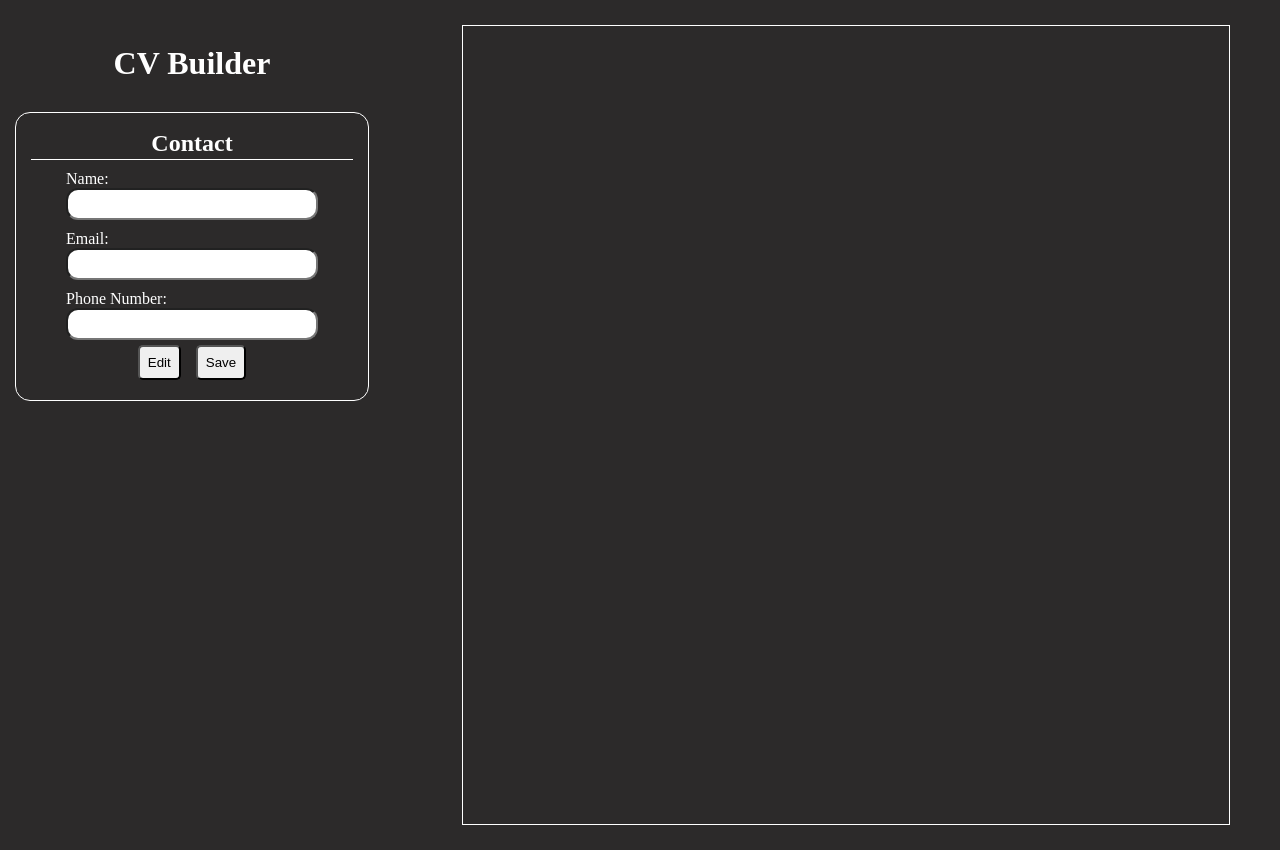
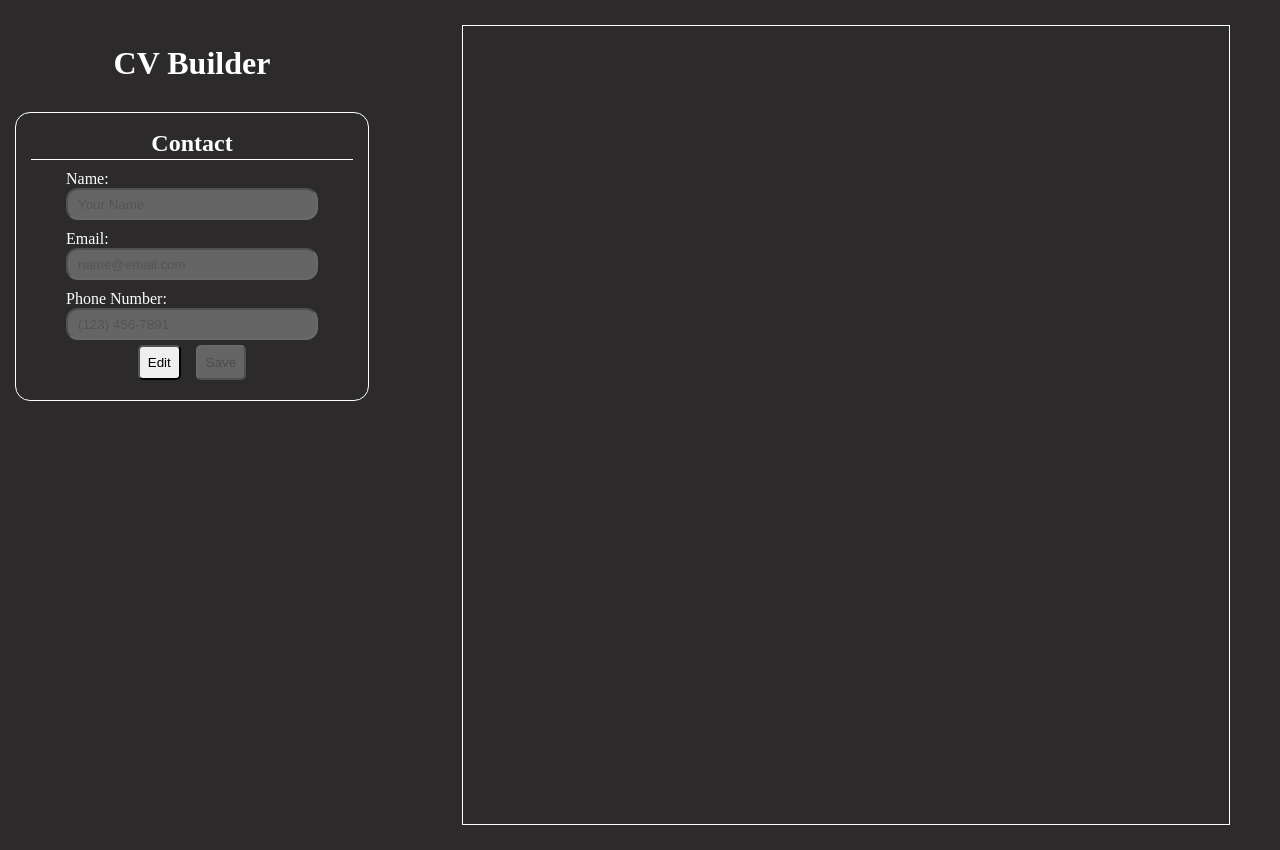
Before and after one commit to dfitch96/cv-app, a React (Vite) app: page / in a window 1280 px wide. Built offline with nearby package versions, Linux system fonts and the light colour scheme.

Commit message:
finished basic functionality editing form data and disabling/enabling the contact form

```diff
--- a/src/components/ButtonGroup.jsx
+++ b/src/components/ButtonGroup.jsx
@@ -1,12 +1,12 @@
 
 
 
-export default function ButtonGroup(){
+export default function ButtonGroup({disabled, handleEdit, handleSave}){
 
   return (
     <div className="button-group">
-      <button>Edit</button>
-      <button>Save</button>
+      <button type="button" onClick={handleEdit} disabled={!disabled}>Edit</button>
+      <button type="submit" onClick={handleSave} disabled={disabled}>Save</button>
     </div>
   )
 
--- a/src/components/ContactCard.jsx
+++ b/src/components/ContactCard.jsx
@@ -2,17 +2,44 @@
 import Input from './Input';
 import ButtonGroup from './ButtonGroup';
 import '../styles/Input.css';
+import { useState } from 'react';
+
+
+
 
 export default function ContactCard(){
+  const [isDisabled, setIsDisabled] = useState(true);
+  const [formData, setFormData] = useState({
+    name: 'Your Name',
+    email: 'name@email.com',
+    phone: '(123) 456-7891'
+  });
+
+  function handleEditOnClick(){
+    setIsDisabled(false);
+  }
+
+  function handleSaveOnClick(e){
+    e.preventDefault();
+    setIsDisabled(true);
+    console.log("form saved");
+  }
+
+  function inputOnChange(e){
+    setFormData({
+      ...formData,
+      [e.target.id]: e.target.value
+    });
+  }
 
   return (
     <div id ='contact-info' className="card">
       <h2 className="card-header">Contact</h2>
       <form>
-        <Input id="name" labelText="Name" type="text"/>
-        <Input id="email" labelText="Email" type="email"/>
-        <Input id="phone" labelText="Phone Number" type="tel"/>
-        <ButtonGroup />
+        <Input id="name" labelText="Name" type="text" disabled={isDisabled} value={formData.name} onChange={inputOnChange}/>
+        <Input id="email" labelText="Email" type="email" disabled={isDisabled} value={formData.email} onChange={inputOnChange}/>
+        <Input id="phone" labelText="Phone Number" type="tel" disabled={isDisabled} value={formData.phone} onChange={inputOnChange}/>
+        <ButtonGroup disabled={isDisabled} handleEdit={handleEditOnClick} handleSave={handleSaveOnClick}/>
       </form>
     </div>
 
--- a/src/components/Input.jsx
+++ b/src/components/Input.jsx
@@ -1,7 +1,7 @@
 
 
 
-export default function Input({id, labelText, type, disabled, value}){
+export default function Input({id, labelText, type, disabled, value, onChange}){
 
   return (
     <div className='input-div'>
@@ -9,7 +9,7 @@ export default function Input({id, labelText, type, disabled, value}){
         {labelText}
         {':'}
       </label>
-      <input type={type} id={id} name={id} value={value} disabled={disabled} />
+      <input type={type} id={id} name={id} value={value} disabled={disabled} onChange={onChange} />
     </div>
   )
 
```
